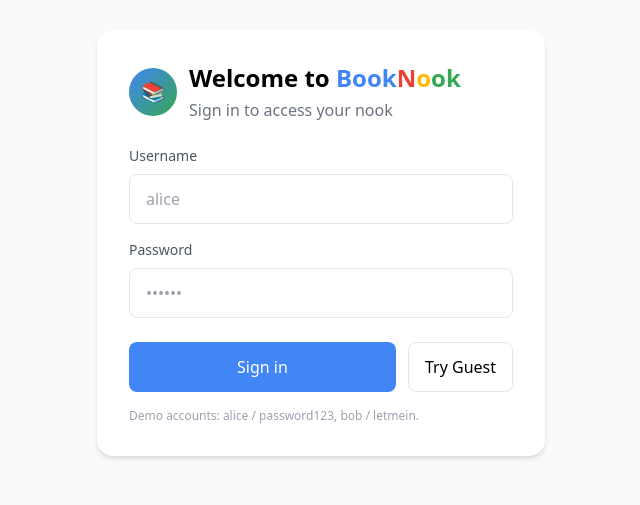
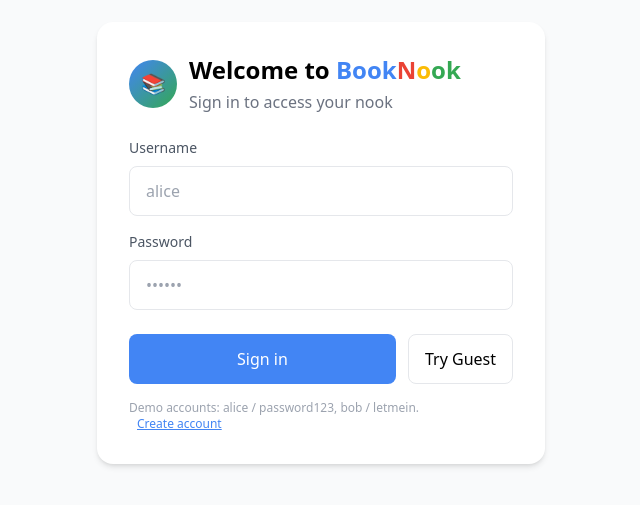
Before and after one commit to SalvatoreCodes/gdgoc-booknook, a React (Vite) app in the folder booknook/: page / in a window 1280 px wide. Shown: the part 157-662 px from the top of the page, without its empty margins (319-959 px from the left). Built offline with nearby package versions, Linux system fonts and the light colour scheme.

Commit message:
Add user account creation functionality and local storage management

```diff
--- a/booknook/src/App.jsx
+++ b/booknook/src/App.jsx
@@ -91,6 +91,19 @@ const MOCK_ACCOUNTS = [
   }
 ]
 
+function loadAccounts(){
+  try{
+    const raw = localStorage.getItem('booknook_accounts')
+    if(raw) return JSON.parse(raw)
+  }catch(e){ }
+  try{ localStorage.setItem('booknook_accounts', JSON.stringify(MOCK_ACCOUNTS)) }catch(e){}
+  return MOCK_ACCOUNTS
+}
+
+function saveAccounts(accounts){
+  try{ localStorage.setItem('booknook_accounts', JSON.stringify(accounts)) }catch(e){}
+}
+
 export default function App(){
   const [user, setUser] = useLocalStorage('booknook_user', null)
   const [active, setActive] = useLocalStorage('booknook_active', 'browse')
@@ -102,7 +115,7 @@ export default function App(){
 
   useEffect(()=>{
     if(!user){ document.title = 'BookNook'; setMyBooks([]); return }
-    const acct = MOCK_ACCOUNTS.find(a => a.username === user)
+    const acct = loadAccounts().find(a => a.username === user)
     const display = acct?.displayName ?? user
     document.title = `${display} • BookNook`
 
@@ -122,9 +135,22 @@ export default function App(){
   function handleLogin(username, password){
     if(!username) return false
     if(username.toLowerCase() === 'guest'){ setUser('guest'); return true }
-    const acct = MOCK_ACCOUNTS.find(a => a.username === username && a.password === password)
+    const acct = loadAccounts().find(a => a.username === username && a.password === password)
     if(acct){ setUser(acct.username); return true }
     return false
+  }
+
+  function createAccount({username, password, displayName}){
+    if(!username || !password) return { success: false, message: 'Missing username or password' }
+    const accounts = loadAccounts()
+    const exists = accounts.find(a => a.username.toLowerCase() === username.toLowerCase())
+    if(exists) return { success: false, message: 'Username already exists' }
+    const acct = { username, password, displayName: displayName || username, initialBooks: [] }
+    accounts.push(acct)
+    saveAccounts(accounts)
+    try{ localStorage.setItem(`booknook_items_${username}`, JSON.stringify([])) }catch(e){}
+    setUser(username)
+    return { success: true }
   }
 
   function handleLogout(){ setUser(null); setActive('browse') }
@@ -172,9 +198,9 @@ export default function App(){
 
   function confirmLateReturn(){ if(!lateReturnFor) return; setMyBooks(prev => prev.filter(it => it.instanceId !== lateReturnFor.item.instanceId)); setLateReturnFor(null) }
 
-  if(!user) return <LoginScreen onLogin={handleLogin} />
+  if(!user) return <LoginScreen onLogin={handleLogin} onCreateAccount={createAccount} />
 
-  const acct = MOCK_ACCOUNTS.find(a=>a.username===user)
+  const acct = loadAccounts().find(a=>a.username===user)
   const displayName = acct?.displayName ?? (user ? user.charAt(0).toUpperCase()+user.slice(1) : '')
 
   return (
--- a/booknook/src/components/LoginScreen.jsx
+++ b/booknook/src/components/LoginScreen.jsx
@@ -1,15 +1,19 @@
 import React, { useState } from 'react'
+import Signup from './Signup'
 
-export default function LoginScreen({onLogin}){
+export default function LoginScreen({onLogin, onCreateAccount}){
   const [username, setUsername] = useState('')
   const [password, setPassword] = useState('')
   const [error, setError] = useState(null)
+  const [showSignup, setShowSignup] = useState(false)
 
   function submit(){
     setError(null)
     const ok = onLogin(username.trim(), password)
     if(!ok) setError('Invalid credentials. Try username/password from the demo accounts (alice/password123, bob/letmein) or use Guest.')
   }
+
+  if(showSignup) return <Signup onCreateAccount={onCreateAccount} onCancel={()=>setShowSignup(false)} />
 
   return (
     <div className="flex items-center justify-center min-h-screen">
@@ -35,7 +39,7 @@ export default function LoginScreen({onLogin}){
           <button onClick={() => { setUsername('guest'); setPassword(''); const ok = onLogin('guest', ''); if(!ok) setError('Unable to sign in as Guest') }} className="py-3 px-4 rounded-lg border border-gray-200">Try Guest</button>
         </div>
 
-        <p className="text-xs text-gray-400 mt-4">Demo accounts: <span className="font-medium">alice / password123</span>, <span className="font-medium">bob / letmein</span>.</p>
+        <p className="text-xs text-gray-400 mt-4">Demo accounts: <span className="font-medium">alice / password123</span>, <span className="font-medium">bob / letmein</span>. <button onClick={()=>setShowSignup(true)} className="ml-2 underline text-gblue">Create account</button></p>
       </div>
     </div>
   )
--- /dev/null
+++ b/booknook/src/components/Signup.jsx
@@ -0,0 +1,55 @@
+import React, { useState } from 'react'
+
+export default function Signup({ onCreateAccount, onCancel }){
+  const [username, setUsername] = useState('')
+  const [password, setPassword] = useState('')
+  const [displayName, setDisplayName] = useState('')
+  const [error, setError] = useState(null)
+  const [loading, setLoading] = useState(false)
+
+  async function submit(e){
+    e && e.preventDefault()
+    setError(null)
+    const u = username.trim().toLowerCase()
+    if(!u) return setError('Choose a username')
+    if(!password) return setError('Choose a password')
+    setLoading(true)
+    try{
+      const res = await onCreateAccount({ username: u, password, displayName: displayName || u })
+      if(!res || !res.success) setError(res?.message || 'Unable to create account')
+    }catch(err){ setError('Error creating account') }
+    setLoading(false)
+  }
+
+  return (
+    <div className="flex items-center justify-center min-h-screen">
+      <form onSubmit={submit} className="max-w-md w-full p-8 bg-white rounded-2xl shadow-md">
+        <div className="flex items-center gap-3 mb-6">
+          <div className="w-12 h-12 rounded-full bg-gradient-to-br from-gblue to-ggreen flex items-center justify-center text-white text-xl">🔐</div>
+          <div>
+            <h2 className="text-xl font-semibold">Create an account</h2>
+            <p className="text-gray-500 mt-1 text-sm">Create a username to save your library</p>
+          </div>
+        </div>
+
+        {error && <div className="mb-4 text-sm text-red-600">{error}</div>}
+
+        <label className="block text-sm text-gray-600 mb-2">Username</label>
+        <input value={username} onChange={e=>setUsername(e.target.value)} className="w-full px-4 py-3 rounded-lg border border-gray-200 focus:outline-none focus:ring-2 focus:ring-gblue transition" placeholder="username" />
+
+        <label className="block text-sm text-gray-600 mt-4 mb-2">Display name (optional)</label>
+        <input value={displayName} onChange={e=>setDisplayName(e.target.value)} className="w-full px-4 py-3 rounded-lg border border-gray-200 focus:outline-none focus:ring-2 focus:ring-gblue transition" placeholder="Your name" />
+
+        <label className="block text-sm text-gray-600 mt-4 mb-2">Password</label>
+        <input type="password" value={password} onChange={e=>setPassword(e.target.value)} className="w-full px-4 py-3 rounded-lg border border-gray-200 focus:outline-none focus:ring-2 focus:ring-gblue transition" placeholder="Choose a password" />
+
+        <div className="mt-6 flex gap-3">
+          <button type="submit" disabled={loading} className="flex-1 py-3 rounded-lg bg-gblue text-white font-medium">{loading ? 'Creating...' : 'Create account'}</button>
+          <button type="button" onClick={onCancel} className="py-3 px-4 rounded-lg border border-gray-200">Cancel</button>
+        </div>
+
+        <p className="text-xs text-gray-400 mt-4">User accounts are saved locally in your browser.</p>
+      </form>
+    </div>
+  )
+}
```
